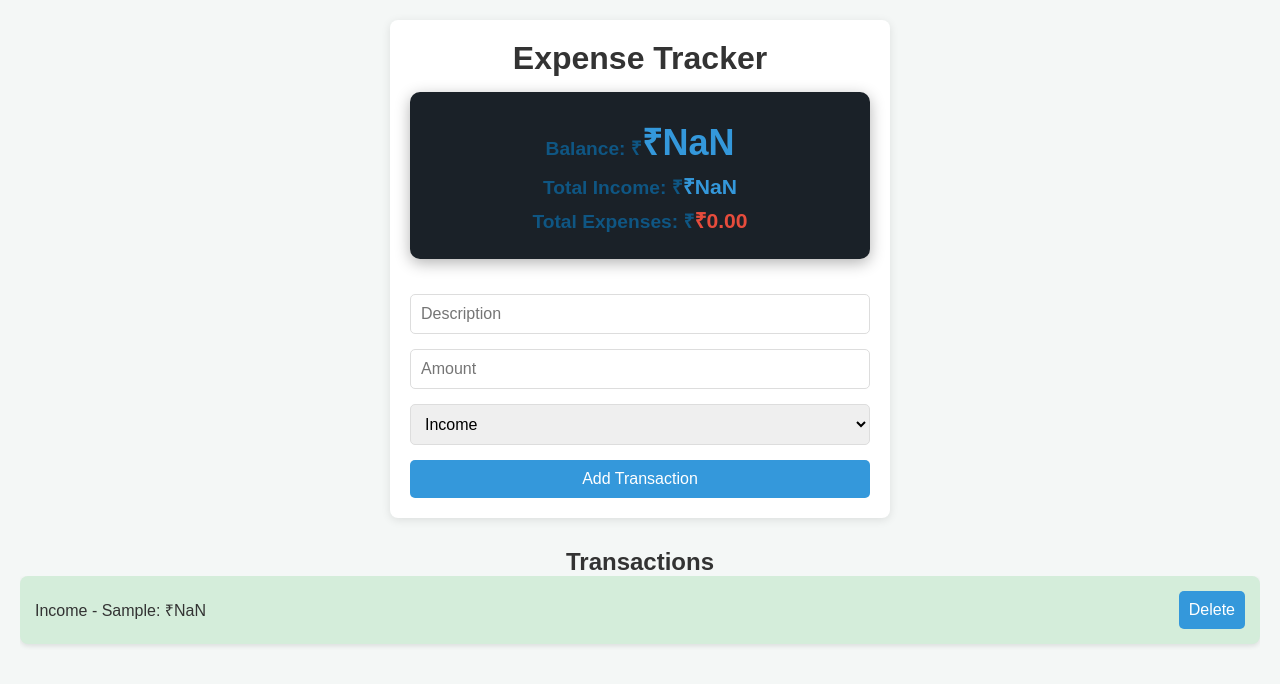
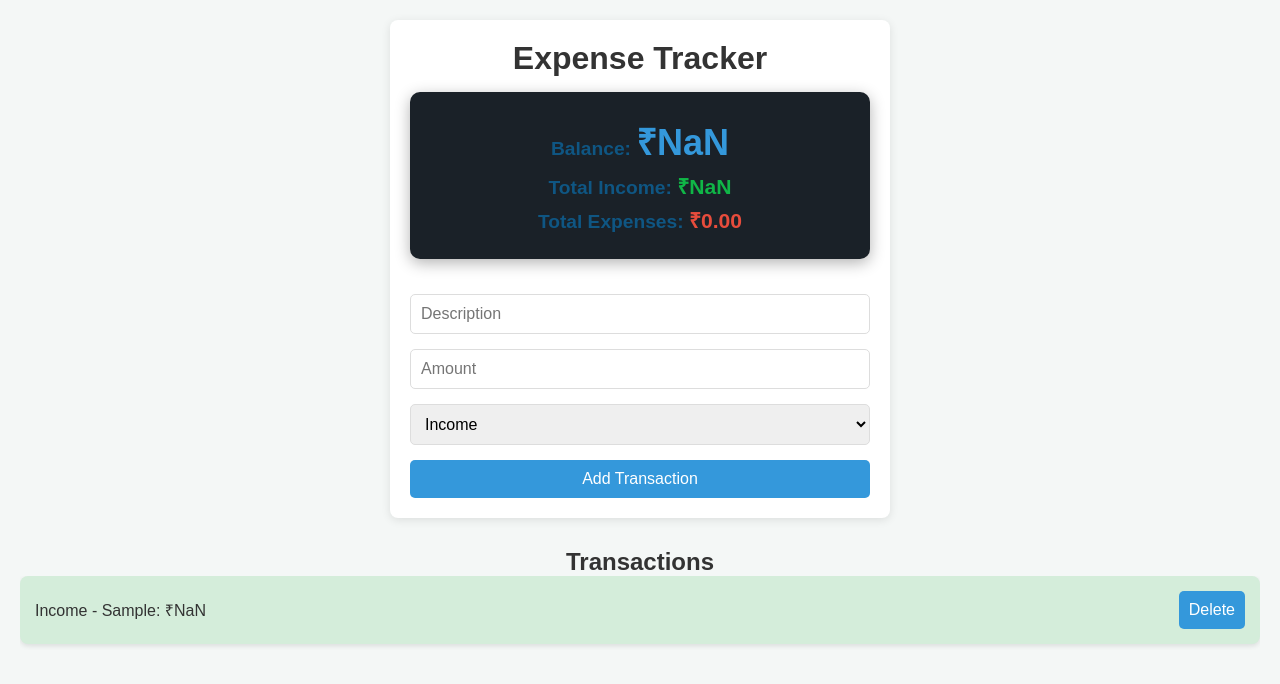
Before and after one commit to SanketPrometteur/expense-tracker, a plain HTML site: page index.html in a window 1280 px wide. Both pictures are taken after typing "Sample", "Sample" into the empty fields and a click on the button "Add Transaction". Drawn offline with Linux system fonts and the light colour scheme.

Commit message:
Overcome the code redundancy in expense-tracker-oop.js

```diff
--- a/css/style.css
+++ b/css/style.css
@@ -64,7 +64,7 @@ h1 {
 }
 
 .bal-sheet#total-income {
-    color: #3498db; /* Income color */
+    color: #10b647; /* Income color */
 }
 
 /* Form styling */
--- a/index.html
+++ b/index.html
@@ -12,12 +12,13 @@
 <body>
 
     <!-- Transaction Form Section (Fixed Position) -->
+    <!-- Transaction Form Section (Fixed Position) -->
 <form id="transaction-form">
     <h1>Expense Tracker</h1>
     <div class="balance-container">
-            <h1>Balance: ₹<span id="balance">0</span></h1>
-            <h5 class="bal-sheet">Total Income: ₹<span id="total-income" class="bal-sheet">0</span></h5>
-            <h5 class="bal-sheet">Total Expenses: ₹<span id="total-expenses" class="bal-sheet">0</span></h5>
+        <h1>Balance: <span id="balance">₹74.73</span></h1>
+        <h5 class="bal-sheet">Total Income: <span id="total-income" class="bal-sheet">₹107.77</span></h5>
+        <h5 class="bal-sheet">Total Expenses: <span id="total-expenses" class="bal-sheet">₹33.04</span></h5>
     </div>
     <input type="text" id="description" placeholder="Description" required>
     <input type="text" id="amount" placeholder="Amount" required>
--- a/script/expense-tracker-oop.js
+++ b/script/expense-tracker-oop.js
@@ -7,10 +7,11 @@ export class Transaction {
     constructor(description, amount, type) {
         this.id = Date.now();
         this.description = description;
-        this.amount = parseFloat(amount).toFixed(2); // Ensure the amount is a number and rounded to 2 decimals
+        this.amount = parseFloat(amount).toFixed(2);
         this.type = type;
     }
 }
+
 
 class ExpenseTracker {
     transactions;
@@ -49,14 +50,16 @@ class ExpenseTracker {
         this.transactions.forEach(transaction => {
             const listItem = document.createElement('li');
 
-            // Apply background color based on the transaction type
+            // Apply background color based on the transaction type and Calculate total income and expenses
             if (transaction.type === 'income') {
-                listItem.style.backgroundColor = '#d4edda';  // Light green for income
+                listItem.style.backgroundColor = '#d4edda';
+                income += parseFloat(transaction.amount);
             } else if (transaction.type === 'expense') {
-                listItem.style.backgroundColor = '#f8d7da';  // Light red for expense
+                listItem.style.backgroundColor = '#f8d7da';
+                expense += parseFloat(transaction.amount);
             }
 
-            // Display transaction type, description, and amount
+
             listItem.textContent = `${transaction.type.charAt(0).toUpperCase() + transaction.type.slice(1)} - ${transaction.description}: ₹${parseFloat(transaction.amount).toFixed(2)}`;
 
             // Add delete button to each transaction
@@ -68,11 +71,11 @@ class ExpenseTracker {
             transactionList.appendChild(listItem);
 
             // Calculate total income and expenses
-            if (transaction.type === 'income') {
-                income += parseFloat(transaction.amount);
-            } else {
-                expense += parseFloat(transaction.amount);
-            }
+            // if (transaction.type === 'income') {
+            //     income += parseFloat(transaction.amount);
+            // } else {
+            //     expense += parseFloat(transaction.amount);
+            // }
         });
 
         // Display total income, total expenses, and balance with ₹ symbol
```
Lines whose indentation alone changed are shown as unchanged.
